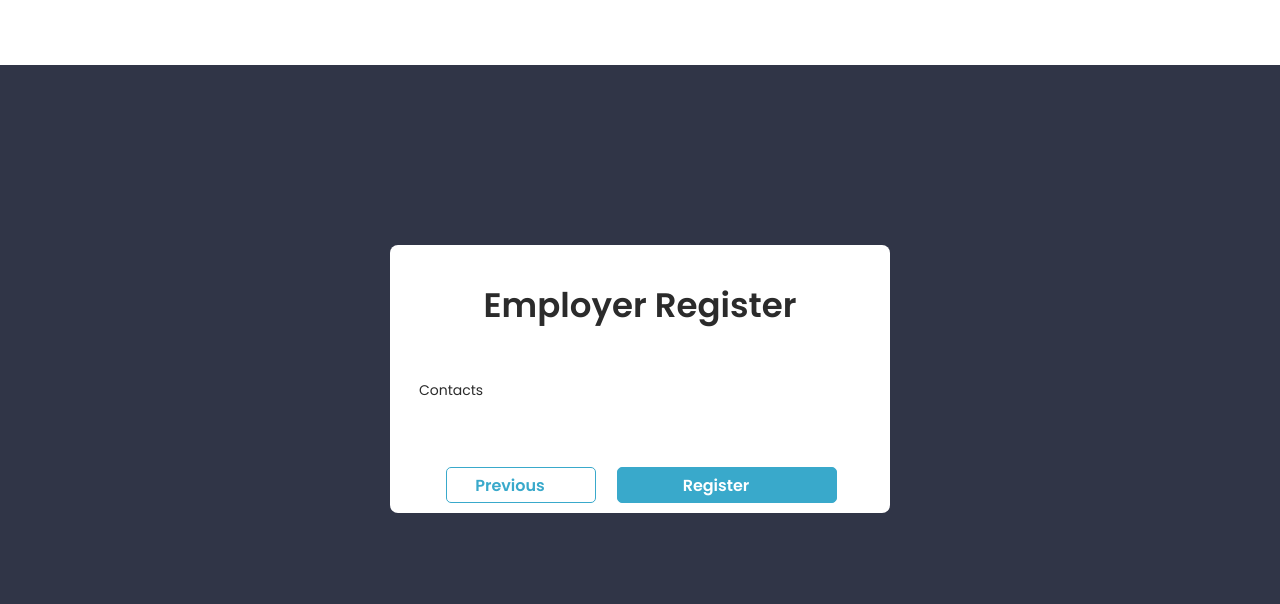
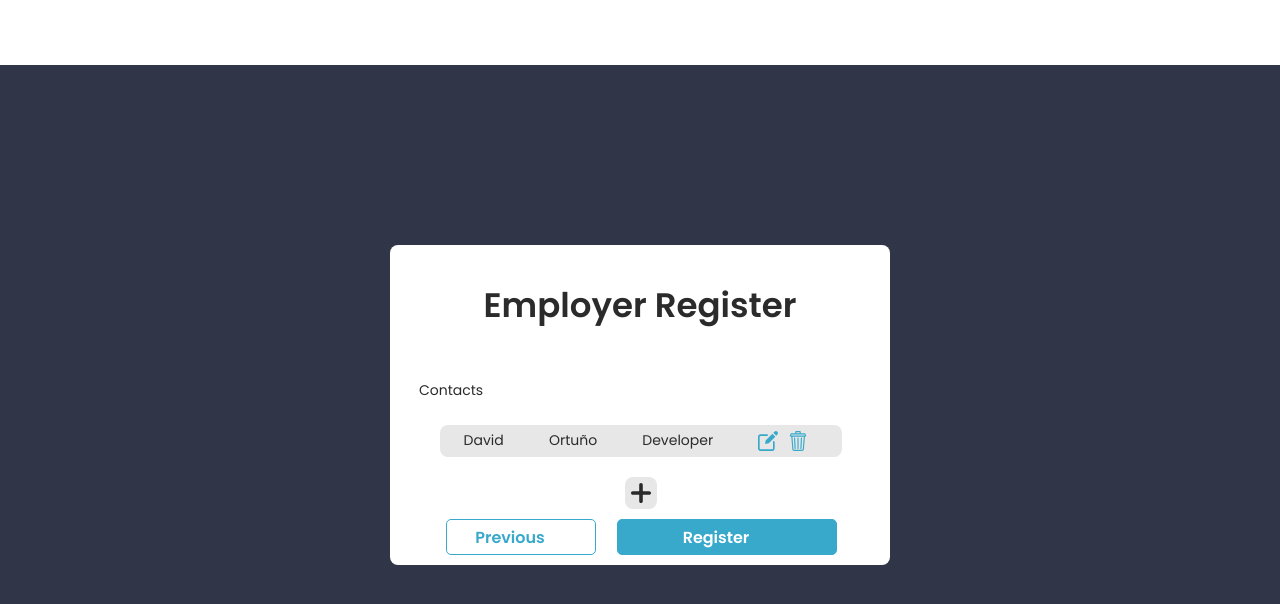
Before and after one commit to FiretechDS/Hustle-Employer, a Vue app in the folder packages/ui/: page /register-contact-info in a window 1280 px wide. Shown: the top 604 px of the page. Built offline with nearby package versions, Linux system fonts and the light colour scheme.

Commit message:
ADD RegisterContactInfo: Plantilla

```diff
--- a/packages/ui/src/components/GrayCard.vue
+++ b/packages/ui/src/components/GrayCard.vue
@@ -1,5 +1,6 @@
 <template>
     <div class="register-contact-card" @click="onClick()">
+
     <slot name="body">
     </slot>
   </div>
@@ -21,13 +22,12 @@ export default defineComponent({
 .register-contact-card {
   //animation:anim 1s ease-in-out;
   align-self: center;
-  background: $font-gray;
-  width: 40rem;
+  background:$lighter-gray;
+//  width: 40rem;
   padding: 0.1rem;
   height: 3rem;
   margin: 1rem 0;
   border-radius: 8px;
   cursor: pointer;
-  z-index: -1; //check
 }
 </style>
--- a/packages/ui/src/components/employer/RegisterContactInfo.vue
+++ b/packages/ui/src/components/employer/RegisterContactInfo.vue
@@ -5,7 +5,8 @@
             <div class="content-register-contact">
                 <p class="subtitle-register">Contacts</p>
                 <GrayCard>
-                    <ul class="multiple-items-register">
+                    <template v-slot:body>
+                        <ul class="details-contact-register">
                         <li>
                             <p>David</p>
                         </li>
@@ -16,9 +17,34 @@
                             <p>Developer</p>
                         </li>
                         <li>
-                            <p>Botones</p>
+                            <div class="icon tooltip">
+                            <img
+                                class="cardIconsContact"
+                                @click.stop
+                                :src="require('@/assets/svg/edit.svg')"
+                            />
+                            </div>
+                            <div class="icon tooltip">
+                            <img
+                                class="cardIconsContact"
+                                @click.stop
+                                :src="require('@/assets/svg/delete.svg')"
+                            />
+                            </div>
                         </li>
                     </ul>
+                    </template>
+                </GrayCard>
+                <GrayCard>
+                    <template v-slot:body>
+                        <div class="icon tooltip">
+                            <img
+                                class="cardIconsContactPlus "
+                                @click.stop
+                                :src="require('@/assets/svg/plus-flat.svg')"
+                            />
+                            </div>
+                    </template>
                 </GrayCard>
                 <div class="multiple-items-register">
                     <Button buttonText="Previous" :isPrimary="false" @click="nextRegister()" id="previous-button" :style="{width: '15rem', height: '3.6rem'}"/>
@@ -56,6 +82,13 @@ export default defineComponent({
   margin-right: 2rem;
   margin-left: 2.2rem;
 }
+.card-multiple-items-register{
+    display: flex;
+    justify-content: space-around;
+    list-style-type: none;
+    color: $font-dark;
+    margin-top: -8px;
+}
 .multiple-items-register{
     display: flex;
     justify-content: space-around;
@@ -66,9 +99,31 @@ export default defineComponent({
         flex: 1;
         margin-right: 2.1rem;
     }
-    .small-columns{
-        flex: 0.5;
-
-     }
+}
+.details-contact-register{
+    display: flex;
+    justify-content: space-around;
+    list-style-type: none;
+    margin-top: -1rem;
+    padding: 0px;
+    width: 40rem;
+    :first-child {
+        justify-self: flex-start;
+        flex: 0;
+    }
+}
+.cardIconsContact {
+  width: 2rem;
+  height: 2rem;
+  filter: $filter-blue;
+  margin-top: 1.5rem;
+  margin-right: 1rem;
+}
+.cardIconsContactPlus{
+  width: 2rem;
+  height: 2rem;
+  filter: $filter-blue;
+  padding: 0.5rem;
+  filter: $filter-dark;
 }
 </style>
--- a/packages/ui/src/components/employer/RegisterMain.vue
+++ b/packages/ui/src/components/employer/RegisterMain.vue
@@ -49,13 +49,14 @@ export default defineComponent({
          options:skills.map(skill=>{
            return {value:skill.id, label:skill.habilityName}
          })
-      },
+        },
         logo: "" as string,
         firstLineAddress: "" as string,
         secondLineAddress: "" as string,
         city: "" as string,
         state: "" as string,
-        zip: 0 as number
+        zip: 0 as number,
+        contacts: []
       })
 
       function nextRegister() {
--- a/packages/ui/src/styles/variables.scss
+++ b/packages/ui/src/styles/variables.scss
@@ -15,6 +15,8 @@ $filter-light-gray: invert(98%) sepia(0%) saturate(1196%) hue-rotate(128deg)
   brightness(85%) contrast(84%);
 $filter-gray: invert(49%) sepia(12%) saturate(0%) hue-rotate(140deg)
   brightness(92%) contrast(88%);
+$filter-dark: invert(12%) sepia(12%) saturate(15%) hue-rotate(322deg)
+  brightness(97%) contrast(88%);
 $filter-white: invert(89%) sepia(100%) saturate(0%) hue-rotate(66deg)
   brightness(110%) contrast(99%);
 $filter-yellow: invert(87%) sepia(37%) saturate(382%) hue-rotate(347deg)
```
Also changed, not shown: packages/ui/src/assets/svg/plus-flat.svg (added).
